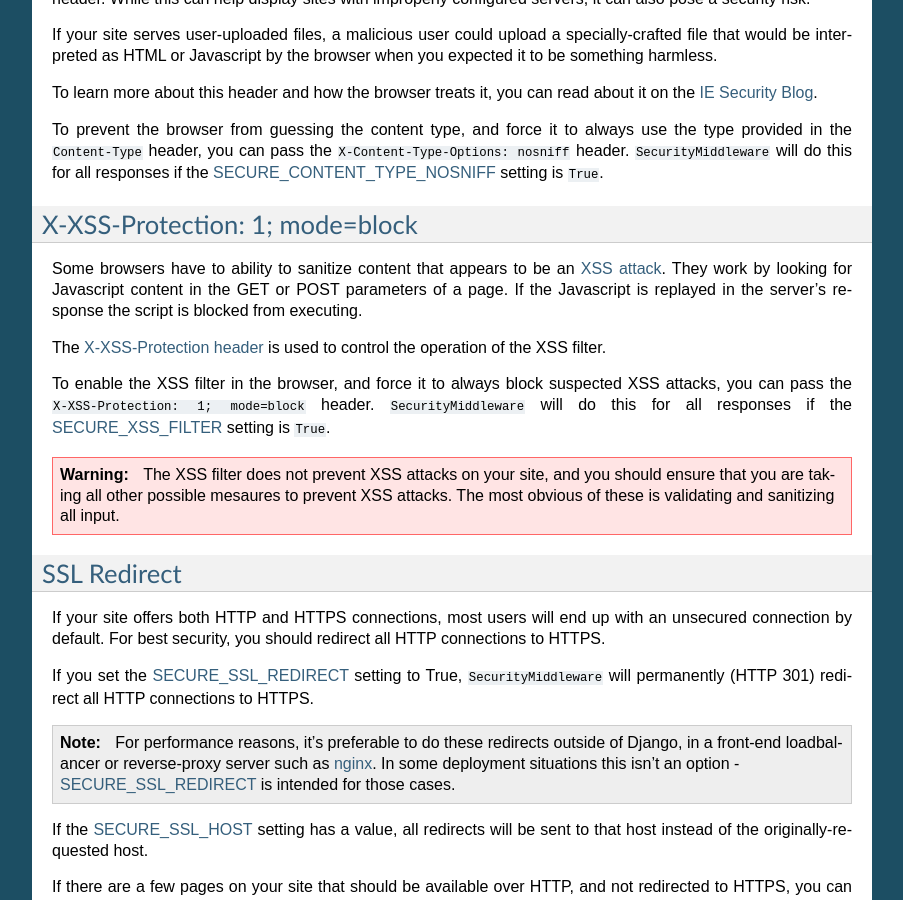
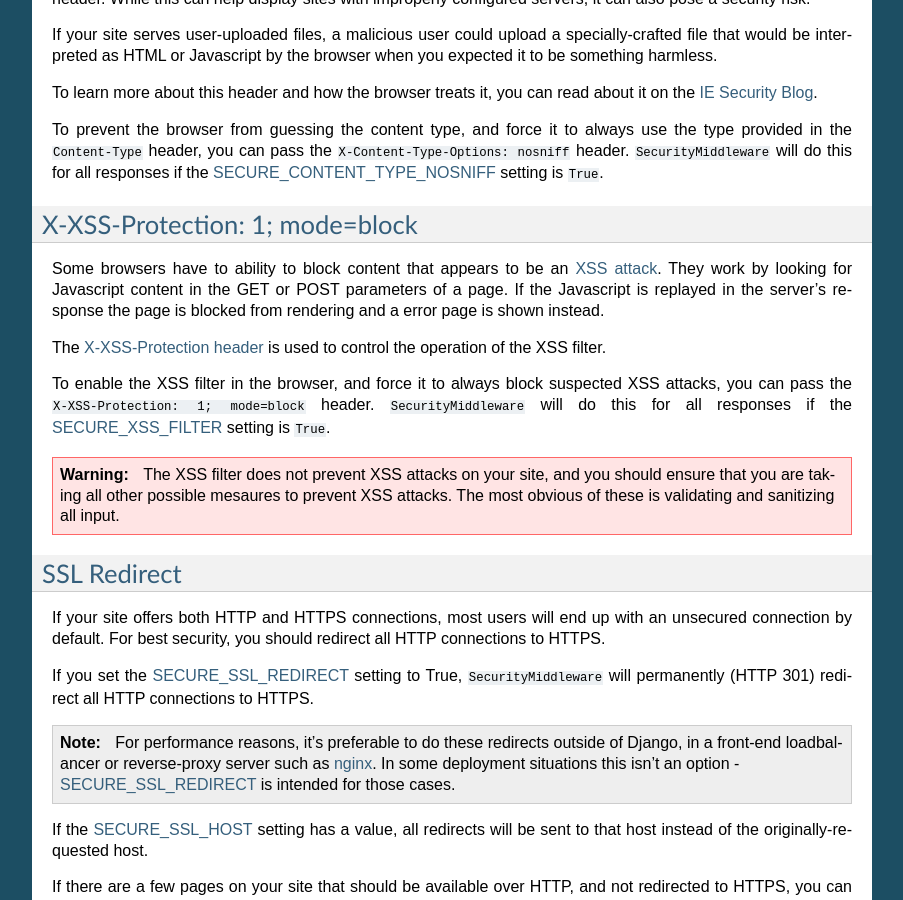
Before and after one commit to carljm/django-secure, a Sphinx documentation site: the page built from doc/middleware.rst, in a window 1280 px wide and 900 px high, scrolled down 1267 px. Shown: the whole window, without its empty margins (198-1101 px from the left). Built offline with Sphinx 7.4.7, drawn with Linux system fonts in a browser that asks for light colours.

Commit message:
Clarified that the page is block from rendering.

```diff
--- a/doc/middleware.rst
+++ b/doc/middleware.rst
@@ -100,10 +100,11 @@ is ``True``.
 X-XSS-Protection: 1; mode=block
 -------------------------------
 
-Some browsers have to ability to sanitize content that appears to be an `XSS
+Some browsers have to ability to block content that appears to be an `XSS
 attack`_. They work by looking for Javascript content in the GET or POST
 parameters of a page. If the Javascript is replayed in the server's
-response the script is blocked from executing.
+response the page is blocked from rendering and a error page is shown
+instead.
 
 The `X-XSS-Protection header`_ is used to control the operation of the
 XSS filter.
```
